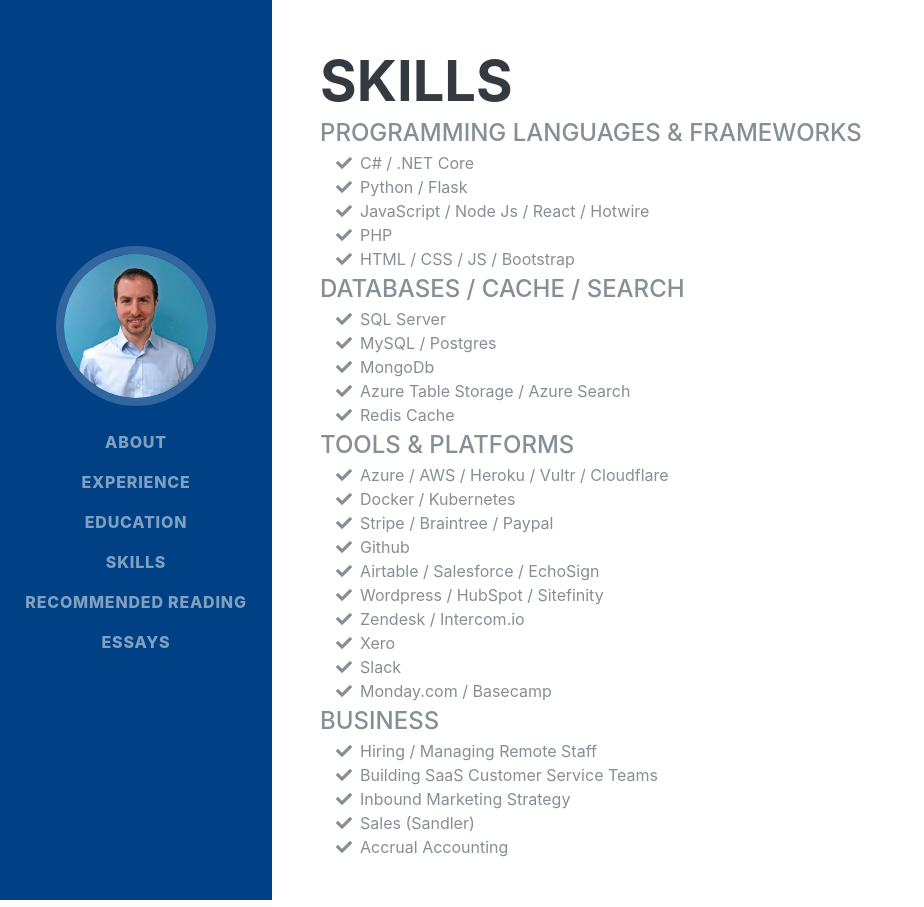
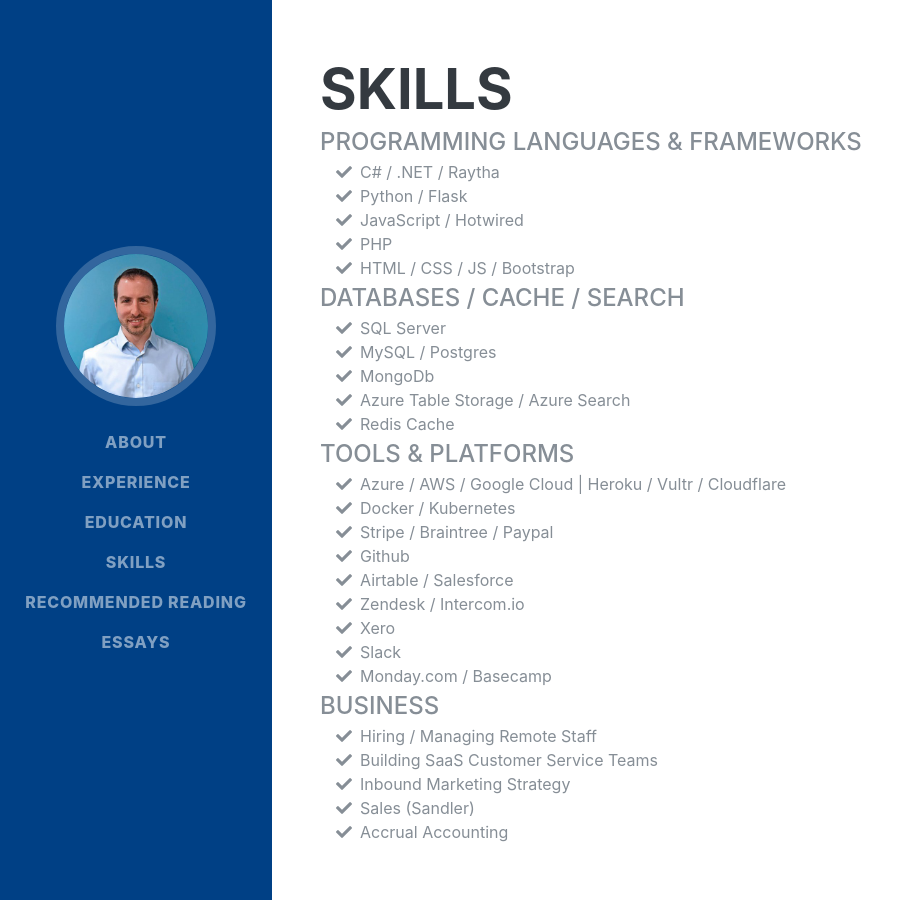
Before and after one commit to apexdodge/apexdodge.github.io, a Jekyll site: the page built from skills.html, in a window 1280 px wide. Shown: the whole page, without its empty margins (0-924 px from the left). Built offline with Jekyll 4.4.1, drawn with Linux system fonts in a browser that asks for light colours; some web fonts are replaced.

Commit message:
Update skills.html

```diff
--- a/skills.html
+++ b/skills.html
@@ -6,13 +6,13 @@ layout: page
 <ul class="fa-ul mb-0">
   <li>
     <i class="fa-li fa fa-check"></i>
-    C# / .NET Core</li>
+    C# / .NET / Raytha</li>
   <li>
     <i class="fa-li fa fa-check"></i>
     Python / Flask</li>
   <li>
     <i class="fa-li fa fa-check"></i>
-    JavaScript / Node Js / React / Hotwire</li>
+    JavaScript / Hotwired</li>
   <li>
     <i class="fa-li fa fa-check"></i>
     PHP</li>
@@ -41,7 +41,7 @@ layout: page
   <ul class="fa-ul mb-0">
     <li>
       <i class="fa-li fa fa-check"></i>
-      Azure / AWS / Heroku / Vultr / Cloudflare</li>
+      Azure / AWS / Google Cloud | Heroku / Vultr / Cloudflare</li>
     <li>
       <i class="fa-li fa fa-check"></i>
       Docker / Kubernetes</li>
@@ -53,10 +53,7 @@ layout: page
       Github</li>
     <li>
       <i class="fa-li fa fa-check"></i>
-      Airtable / Salesforce / EchoSign</li>
-    <li>
-      <i class="fa-li fa fa-check"></i>
-      Wordpress / HubSpot / Sitefinity</li>
+      Airtable / Salesforce</li>
     <li>
       <i class="fa-li fa fa-check"></i>
       Zendesk / Intercom.io</li>
```
